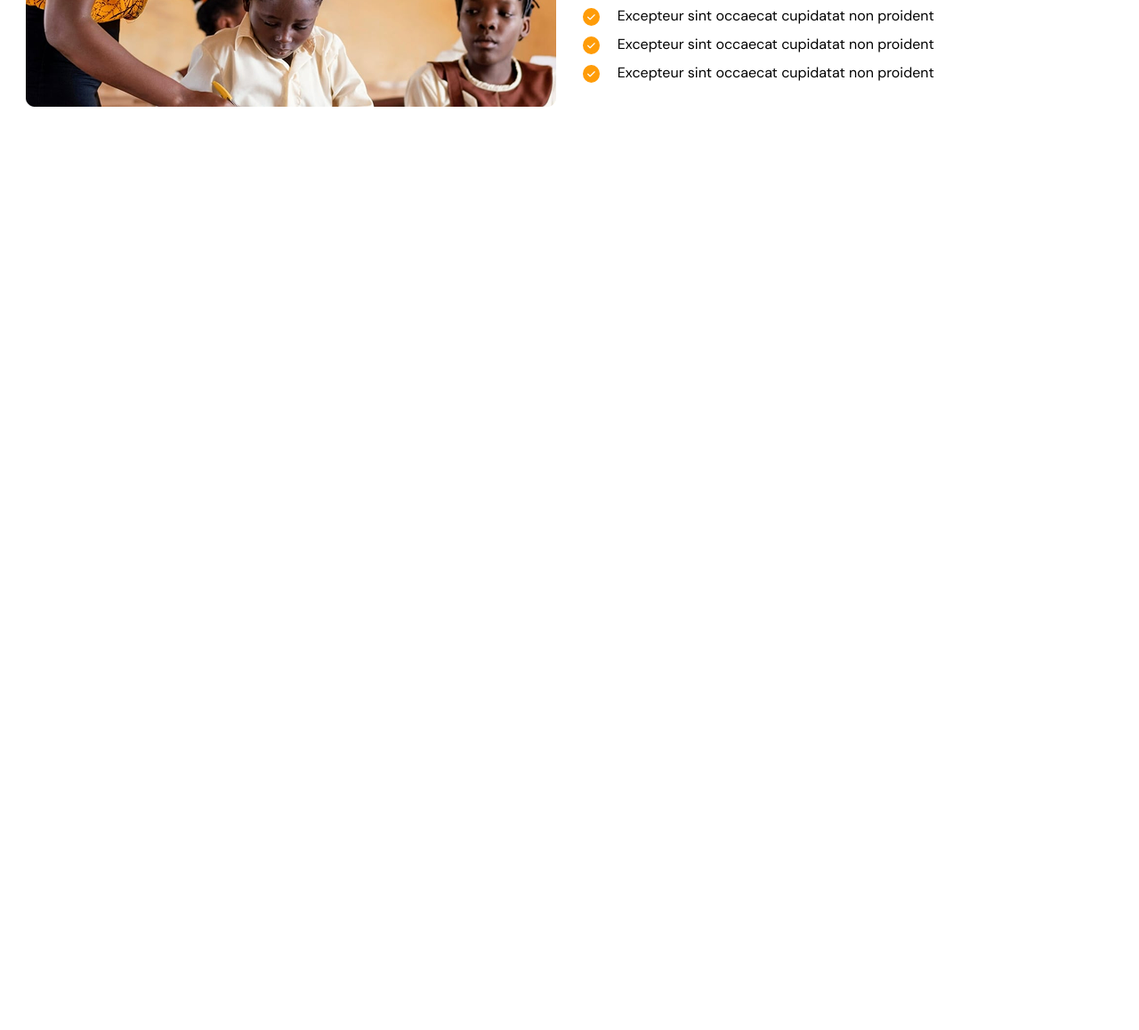
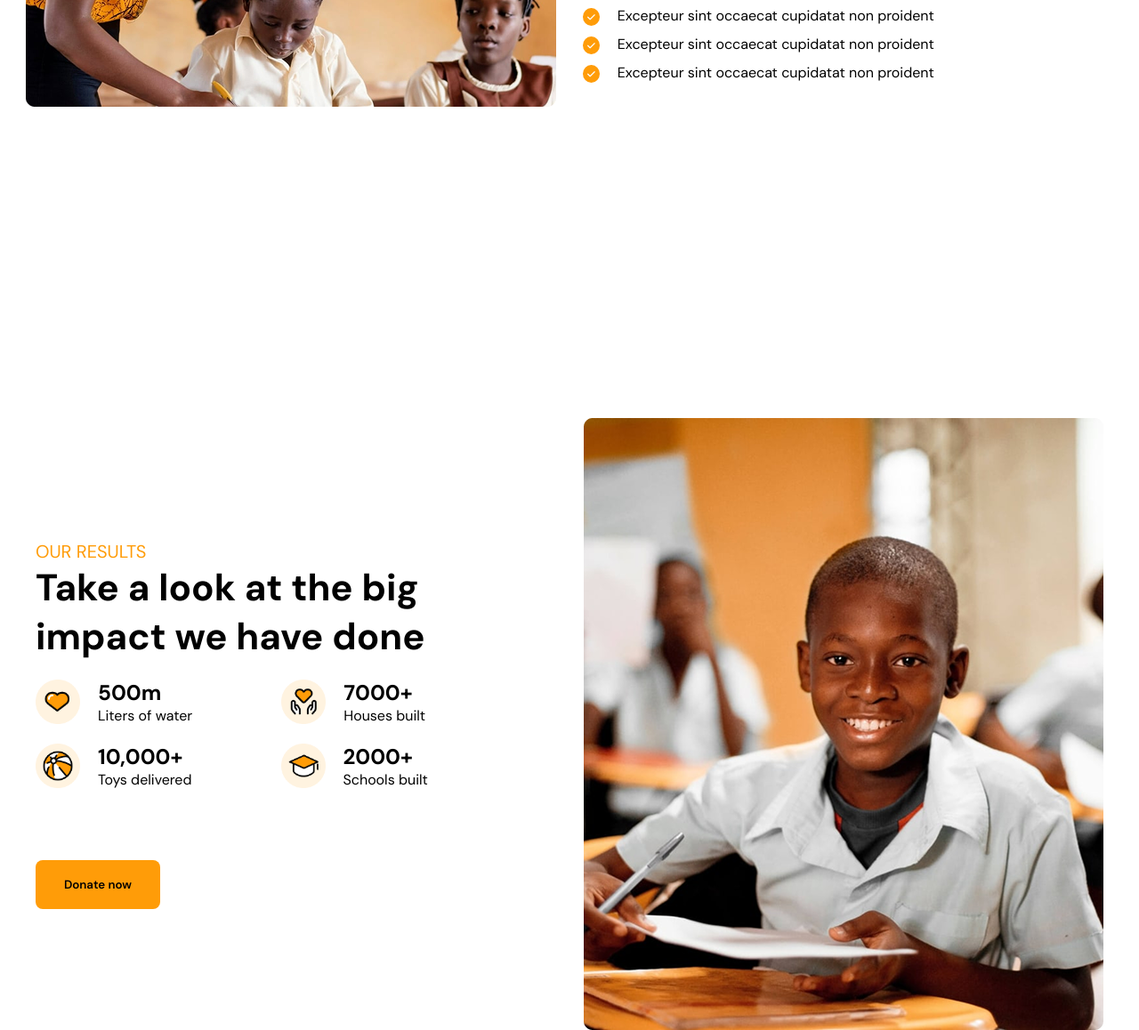
Before and after one commit to bahriddin1771-r/Project5-exam-, a plain HTML site: page index.html in a window 1280 px wide. Shown: the part 2532-3690 px from the top of the page at 89% size. Before the commit the page ends 2652 px from the top, so only its background shows below. Drawn offline with Linux system fonts and the light colour scheme.

Commit message:
section4

```diff
--- a/index.html
+++ b/index.html
@@ -91,5 +91,45 @@
             </div>
         </div>
     </section>
+
+
+    <section class="section4">
+        <div class="left4">
+            <h3>OUR RESULTS</h3>
+            <h1>Take a look at the big <br> impact we have done</h1>
+            <div class="main">
+                <div class="blk2">
+                    <img src="./img/icon1.png" alt="Error!">
+                    <div class="txt1">
+                        <h2>500m</h2>
+                        <p>Liters of water</p>
+                    </div>
+                </div>
+                <div class="blk2">
+                    <img src="./img/icon2.png" alt="Error!">
+                    <div class="txt1">
+                        <h2>7000+</h2>
+                        <p>Houses built</p>
+                    </div>
+                </div>
+                <div class="blk2 blk">
+                    <img src="./img/icon3.png" alt="Error!">
+                    <div class="txt1">
+                        <h2>10,000+</h2>
+                        <p>Toys delivered</p>
+                    </div>
+                </div>
+                <div class="blk2 blk">
+                    <img src="./img/icon4.png" alt="Error!">
+                    <div class="txt1">
+                        <h2>2000+</h2>
+                        <p>Schools built</p>
+                    </div>
+                </div>
+            </div>
+            <button class="donate_btn">Donate now</button>
+        </div>
+        <img src="./img/boy.png" alt="Error!">
+    </section>
 </body>
 </html>
--- a/style.css
+++ b/style.css
@@ -176,3 +176,52 @@
     color: white;
     font-size: 10px;
 }
+
+
+.section4 {
+    max-width: 1200px;
+    margin: auto;
+    display: flex;
+    justify-content: center;
+    gap: 100px;
+    margin-top: 350px;
+    align-items: center;
+}
+.section4 .left4 h3 {
+    font-size: 20px;
+    font-weight: 400;
+    color: #FF9C08;
+}
+.section4 .left4 h1 {
+    font-size: 42px;
+    font-weight: 700;
+}
+.left4 h1 {
+    font-size: 42px;
+}
+.left4 .donate_btn {
+    width: 140px;
+    height: 55px;
+    background-color: #FF9C08;
+    font-weight: 600;
+    border-radius: 8px;
+    border: none;
+}
+.left4 .main {
+    display: flex;
+    gap: 100px;
+    flex-wrap: wrap;
+    margin-top: 20px;
+}
+.left4 .main .blk2 {
+    display: flex;
+    align-items: center;
+    gap: 20px;
+}
+.blk2 img {
+    width: 50px;
+}
+.blk {
+    position: relative;
+    top: -80px;
+}
```
Also changed, not shown: img/boy.png (added), img/icon1.png (added), img/icon2.png (added), img/icon3.png (added), img/icon4.png (added).
